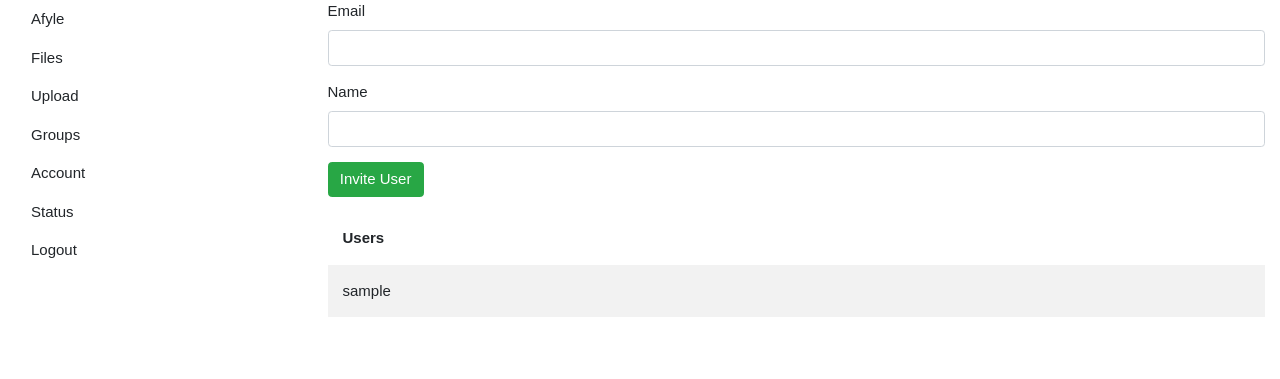
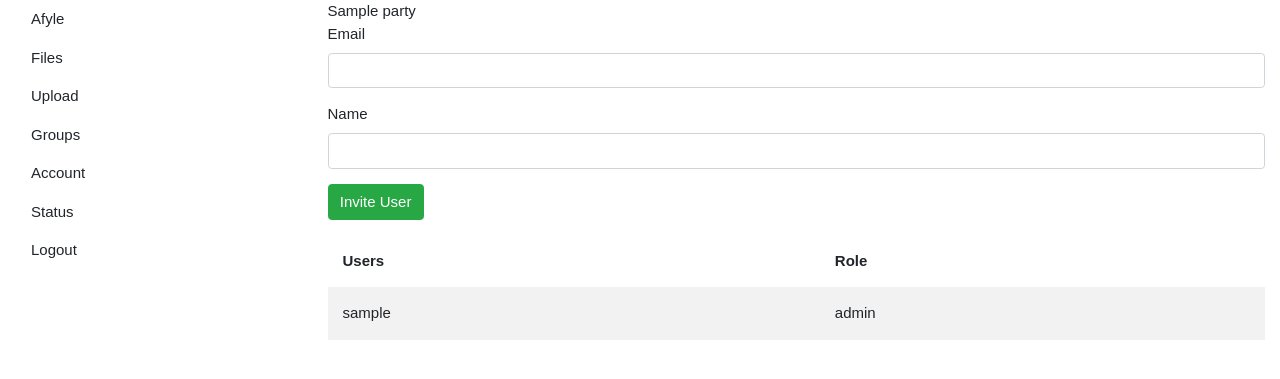
Before and after one commit to jacbroberts/Afyle, a Django app: a page that uses files/templates/files/group_view.html in a window 1280 px wide. Shown: the part 15-394 px from the top of the page. Run offline with Django 4.2, Linux system fonts and the light colour scheme; a user stored in the database is signed in; tables that the repository leaves empty hold one stand-in row (values such as "Sample post"); some libraries are stand-ins or nearby versions.

Commit message:
groups v0.6.7

```diff
--- a/files/templates/files/group_view.html
+++ b/files/templates/files/group_view.html
@@ -3,6 +3,8 @@
 {% block title %} Afyle - Groups {% endblock %}
 {% load crispy_forms_tags %}
 {% block content %}
+
+<h>{{ name }}</h>
 
 <form method="POST" class="form-group">
     {% csrf_token %}
@@ -15,10 +17,12 @@
 <table>
     <tr>
         <th>Users</th>
+        <th>Role</th>
     </tr>
-    {% for users in partyUsers %}
+    {% for user in partyUsers %}
     <tr>
-        <td>{{ users }}</td>
+        <td>{{ user.user.username }}</td>
+        <td>{{ user.role }}</td>
     </tr>
 
     {% endfor %}
--- a/files/views.py
+++ b/files/views.py
@@ -205,29 +205,22 @@ def groups(request):
 
 @login_required
 def group_view(request, name):
-    try:
-        party = Party.objects.get(name=name)
-        user_role_in_group = UserPartyList.objects.filter(user=request.user)
-        user_role_in_group = user_role_in_group.get(party=party)
-        user_role_in_group = user_role_in_group.role
-        print(user_role_in_group)
-        if request.method == 'POST':
-            form = InviteUserToParty(request.POST)
-            if user_role_in_group == "owner" or user_role_in_group == "admin":
-                pass
-        else:
-            form = InviteUserToParty()
-            try:
+    party = Party.objects.get(name=name)
 
-                party_users = UserPartyList.objects.filter(party=party)
-                users_in_party = []
-                for user in party_users:
-                    users_in_party.append(user.user.username)
-                print(users_in_party)
+    user_role_in_group = UserPartyList.objects.filter(user=request.user)
+    user_role_in_group = user_role_in_group.get(party=party)
+    user_role_in_group = user_role_in_group.role
 
+    if request.method == 'POST':
+        form = InviteUserToParty(request.POST)
+        if user_role_in_group == "owner" or user_role_in_group == "admin":
+            pass
+    else:
+        form = InviteUserToParty()
+        try:
 
-            except Party.DoesNotExist:
-                return HttpResponseRedirect('/groups')
-        return render(request, 'files/group_view.html', {"partyUsers":users_in_party, "form":form})
-    except Exception as e:
-        print(e)
+            users_in_party = UserPartyList.objects.filter(party=party)
+
+        except Party.DoesNotExist:
+            return HttpResponseRedirect('/groups')
+    return render(request, 'files/group_view.html', {"partyUsers":users_in_party, "form":form, "name":name})
```
